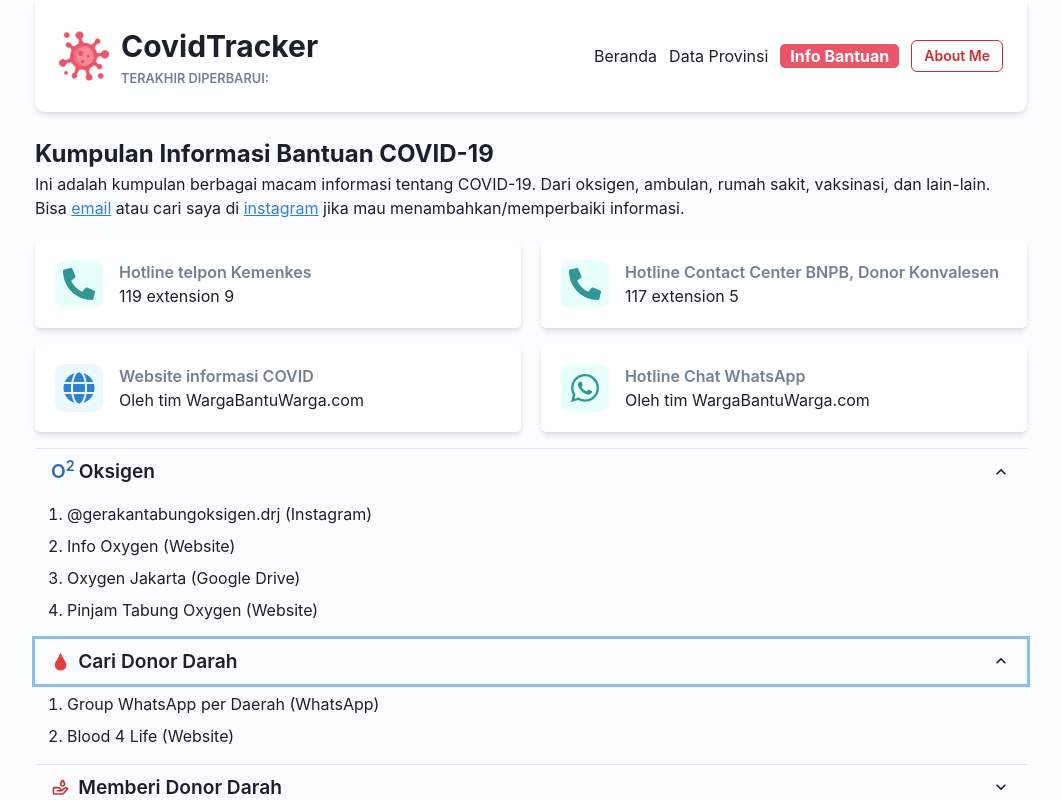
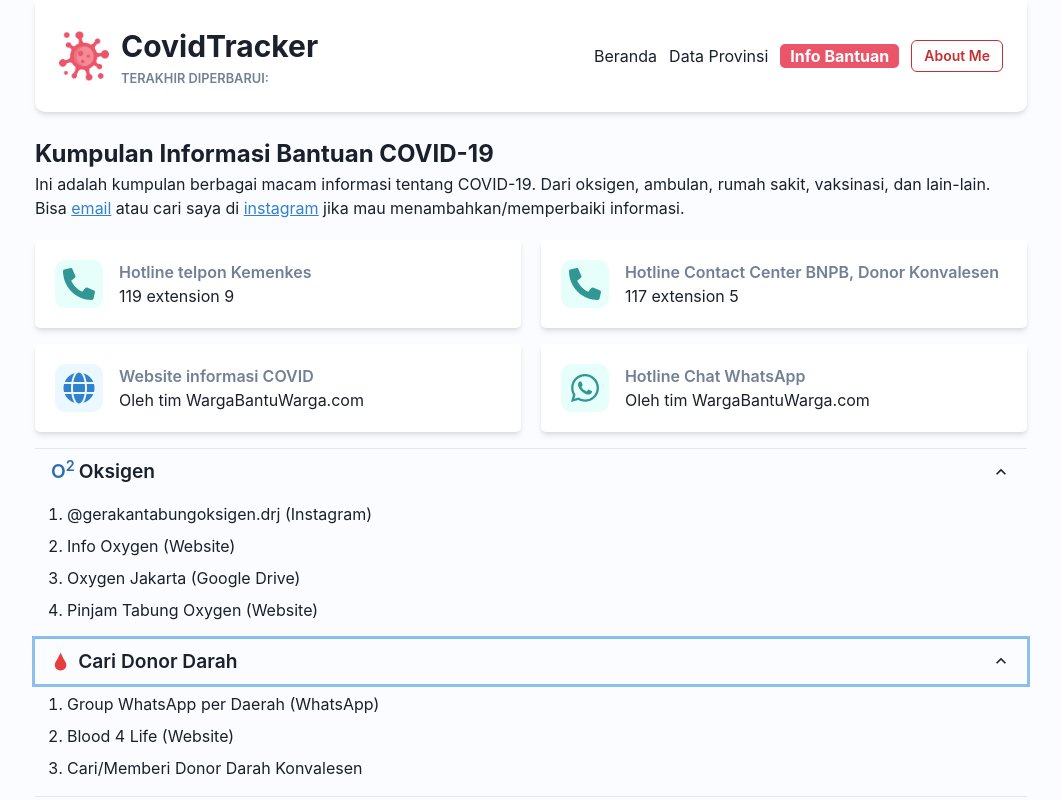
Before and after one commit to vincenth19/covidtracker, a React (Create React App) app: page /info in a window 1280 px wide. Both pictures are taken after a click on the button "Cari Donor Darah". Shown: the top 800 px of the page, without its empty margins (109-1170 px from the left). Built offline with nearby package versions, Linux system fonts and the light colour scheme; no server answers.

Commit message:
add new link

```diff
--- a/src/components/info/info.js
+++ b/src/components/info/info.js
@@ -258,6 +258,15 @@
                     rel="noreferrer"
                   >
                     <Text>Blood 4 Life (Website)</Text>
+                  </Link>
+                </ListItem>
+                <ListItem>
+                  <Link
+                    href="https://ahaha.id"
+                    target="_blank"
+                    rel="noreferrer"
+                  >
+                    <Text>Cari/Memberi Donor Darah Konvalesen</Text>
                   </Link>
                 </ListItem>
               </Stack>
```
